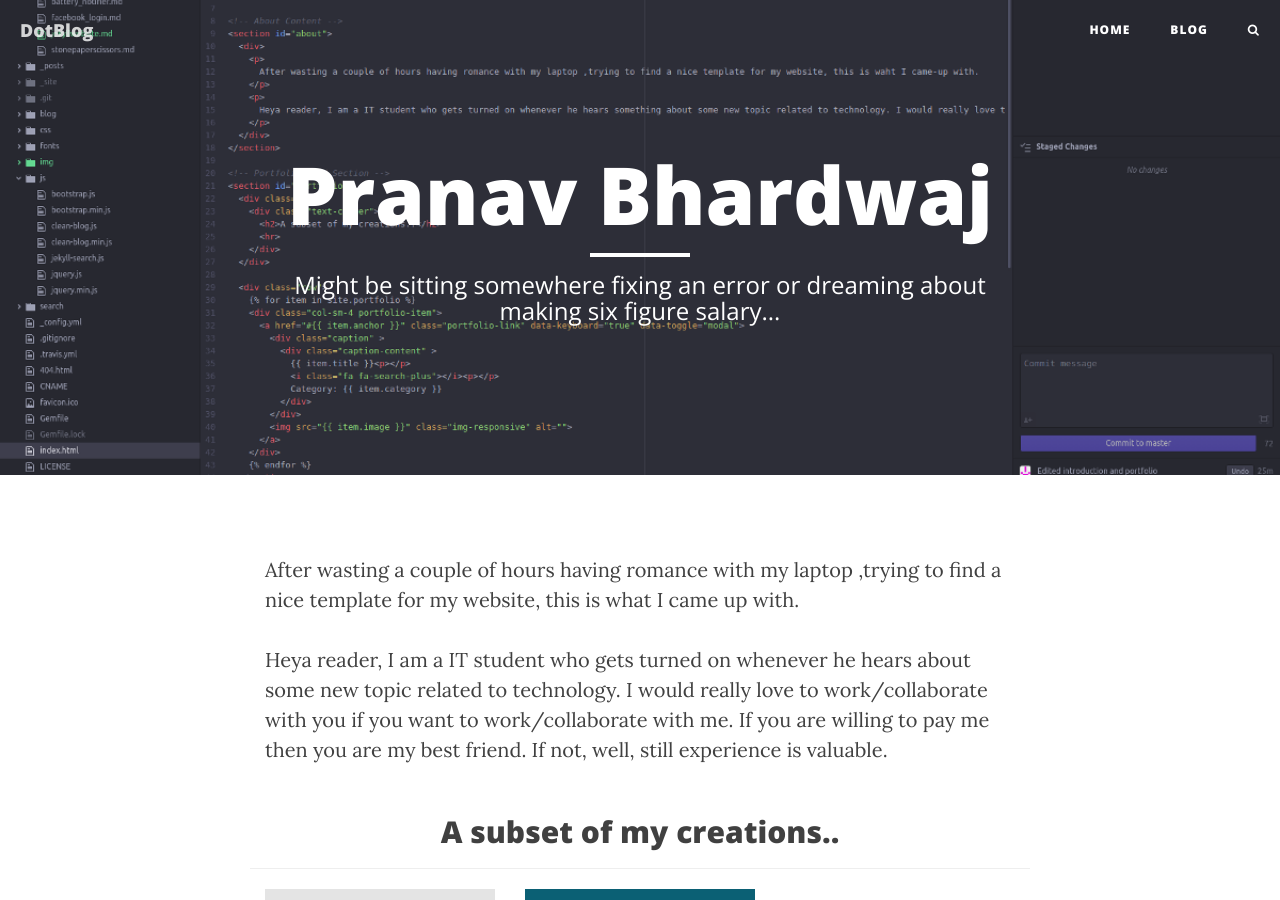
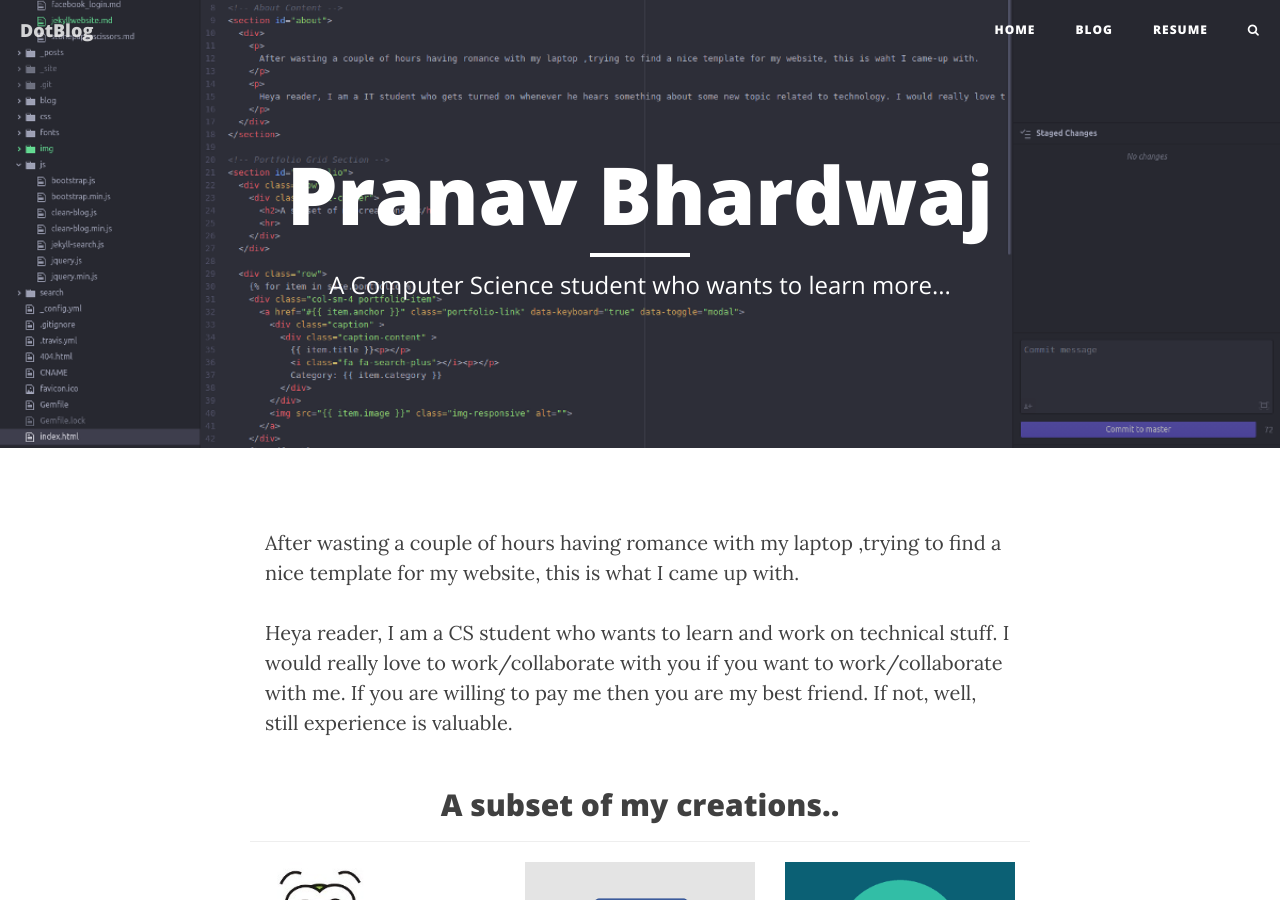
Before and after one commit to Pranav1999/Pranav1999.github.io, a Jekyll site: the page built from index.html, in a window 1280 px wide and 900 px high. Built offline with Jekyll 4.4.1, drawn with Linux system fonts in a browser that asks for light colours; nearby versions of some CDN libraries.

Commit message:
Added project and edited description

```diff
--- a/_includes/nav.html
+++ b/_includes/nav.html
@@ -22,6 +22,9 @@
                     <a href="/blog/">blog</a>
                 </li>
                 <li>
+                    <a href="https://drive.google.com/open?id=1Ts-HQftkvnysYICgSjSk9k0D_KYlH_Da">resume</a>
+                </li>
+                <li>
                     <a href="/search/" class="nav-search-link" title="SEARCH">
                         <span class="fa fa-search nav-search-icon"></span>
                     </a>
--- a/index.html
+++ b/index.html
@@ -2,7 +2,7 @@
 layout: page
 title : Pranav Bhardwaj
 header-img: "img/home-bg.png"
-description: "Might be sitting somewhere fixing an error or dreaming about making six figure salary..."
+description: "A Computer Science student who wants to learn more..."
 ---
 
 <!-- About Content -->
@@ -12,7 +12,7 @@
 			After wasting a couple of hours having romance with my laptop ,trying to find a nice template for my website, this is what I came up with.
 		</p>
 		<p>
-			Heya reader, I am a IT student who gets turned on whenever he hears about some new topic related to technology. I would really love to work/collaborate with you if you want to work/collaborate with me. If you are willing to pay me then you are my best friend. If not, well, still experience is valuable.
+			Heya reader, I am a CS student who wants to learn and work on technical stuff. I would really love to work/collaborate with you if you want to work/collaborate with me. If you are willing to pay me then you are my best friend. If not, well, still experience is valuable.
 		</p>
 	</div>
 </section>
```
Also changed, not shown: _portfolio/knock_engine.md (added, +9 -0 lines), _portfolio/snake_game.md (added, +9 -0 lines), _posts/2018-07-16-Having-Multiple-Interests.md (deleted, +0 -29 lines), img/portfolio/questionmark.jpg (added), img/portfolio/snake.jpg (added).
